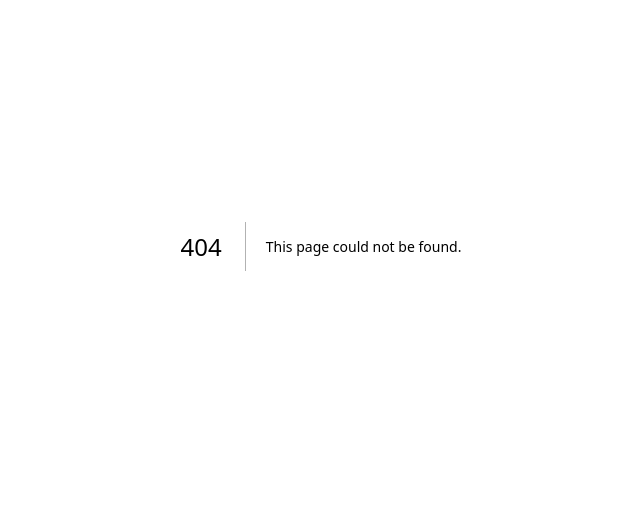
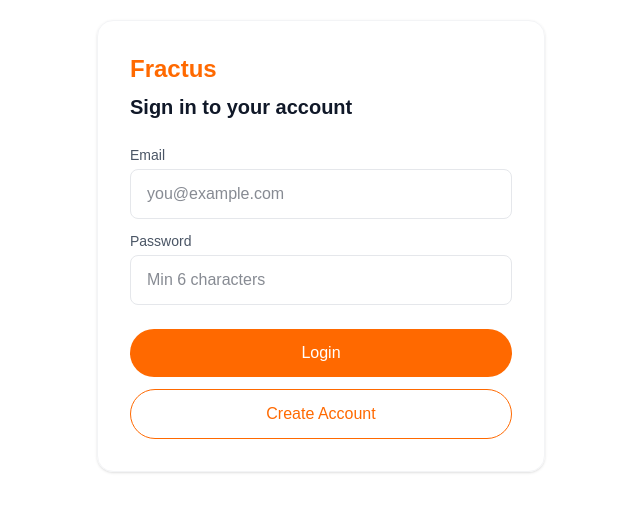
Before and after one commit to developer-fractional/fractus, a Next.js app: page /login in a window 1280 px wide. Before the commit this address had no page. Shown: the part 154-666 px from the top of the page, without its empty margins (319-959 px from the left). Built offline with nearby package versions, Linux system fonts and the light colour scheme; no server answers.

Commit message:
Week 3 complete - login and dashboard working

```diff
--- /dev/null
+++ b/app/dashboard/page.tsx
@@ -0,0 +1,59 @@
+'use client'
+import { useEffect, useState } from 'react'
+import { supabase } from '../lib/supabase'
+
+export default function Dashboard() {
+  const [user, setUser] = useState<any>(null)
+
+  useEffect(() => {
+    supabase.auth.getUser().then(({ data }) => {
+      setUser(data.user)
+    })
+  }, [])
+
+  async function handleLogout() {
+    await supabase.auth.signOut()
+    window.location.href = '/login'
+  }
+
+  return (
+    <main className="min-h-screen bg-gray-50">
+      <nav className="flex items-center justify-between px-8 py-5 bg-white border-b border-gray-100">
+        <h1 className="text-2xl font-bold text-orange-500">Fractus</h1>
+        <button
+          onClick={handleLogout}
+          className="px-5 py-2 text-gray-600 hover:text-orange-500"
+        >
+          Logout
+        </button>
+      </nav>
+
+      <div className="max-w-4xl mx-auto px-8 py-12">
+        <h2 className="text-3xl font-bold text-gray-900 mb-2">
+          Welcome to Fractus! 👋
+        </h2>
+        <p className="text-gray-500 mb-8">
+          Logged in as: {user?.email}
+        </p>
+
+        <div className="grid grid-cols-3 gap-6">
+          <div className="bg-white p-6 rounded-2xl border border-gray-100">
+            <div className="text-3xl mb-3">👤</div>
+            <h3 className="font-bold text-gray-900 mb-1">My Profile</h3>
+            <p className="text-sm text-gray-500">Build your AECO profile</p>
+          </div>
+          <div className="bg-white p-6 rounded-2xl border border-gray-100">
+            <div className="text-3xl mb-3">🔍</div>
+            <h3 className="font-bold text-gray-900 mb-1">Find Talent</h3>
+            <p className="text-sm text-gray-500">Browse fractional pros</p>
+          </div>
+          <div className="bg-white p-6 rounded-2xl border border-gray-100">
+            <div className="text-3xl mb-3">📋</div>
+            <h3 className="font-bold text-gray-900 mb-1">My Listings</h3>
+            <p className="text-sm text-gray-500">Post fractional gigs</p>
+          </div>
+        </div>
+      </div>
+    </main>
+  )
+}
--- /dev/null
+++ b/app/lib/supabase.ts
@@ -0,0 +1,6 @@
+import { createClient } from '@supabase/supabase-js'
+
+const supabaseUrl = process.env.NEXT_PUBLIC_SUPABASE_URL!
+const supabaseKey = process.env.NEXT_PUBLIC_SUPABASE_ANON_KEY!
+
+export const supabase = createClient(supabaseUrl, supabaseKey)
--- /dev/null
+++ b/app/login/page.tsx
@@ -0,0 +1,81 @@
+'use client'
+import { useState } from 'react'
+import { supabase } from '../lib/supabase'
+
+export default function Login() {
+  const [email, setEmail] = useState('')
+  const [password, setPassword] = useState('')
+  const [message, setMessage] = useState('')
+
+  async function handleLogin() {
+    if (!email || !password) return setMessage('Please enter email and password')
+    const { error } = await supabase.auth.signInWithPassword({ email, password })
+    if (error) setMessage('Login failed: ' + error.message)
+    else window.location.href = '/dashboard'
+  }
+
+  async function handleSignup() {
+    if (!email || !password) return setMessage('Please enter email and password')
+    if (password.length < 6) return setMessage('Password must be at least 6 characters')
+    const { error } = await supabase.auth.signUp({ email, password })
+    if (error) setMessage('Signup failed: ' + error.message)
+    else setMessage('✅ Account created! You can now log in.')
+  }
+
+  return (
+    <main className="min-h-screen bg-white flex items-center justify-center">
+      <div className="w-full max-w-md p-8 border border-gray-100 rounded-2xl shadow-sm">
+
+        <h1 className="text-2xl font-bold text-orange-500 mb-2">Fractus</h1>
+        <h2 className="text-xl font-bold text-gray-900 mb-6">Sign in to your account</h2>
+
+        <div className="mb-3">
+          <label className="block text-sm text-gray-600 mb-1">Email</label>
+          <input
+            type="email"
+            placeholder="you@example.com"
+            value={email}
+            onChange={e => setEmail(e.target.value)}
+            className="w-full border border-gray-200 rounded-lg px-4 py-3 text-gray-900 outline-none focus:border-orange-500"
+          />
+        </div>
+
+        <div className="mb-6">
+          <label className="block text-sm text-gray-600 mb-1">Password</label>
+          <input
+            type="password"
+            placeholder="Min 6 characters"
+            value={password}
+            onChange={e => setPassword(e.target.value)}
+            className="w-full border border-gray-200 rounded-lg px-4 py-3 text-gray-900 outline-none focus:border-orange-500"
+          />
+        </div>
+
+        <button
+          onClick={handleLogin}
+          className="w-full bg-orange-500 text-white py-3 rounded-full font-medium hover:bg-orange-600 mb-3 cursor-pointer"
+        >
+          Login
+        </button>
+
+        <button
+          onClick={handleSignup}
+          className="w-full border border-orange-500 text-orange-500 py-3 rounded-full font-medium hover:bg-orange-50 cursor-pointer"
+        >
+          Create Account
+        </button>
+
+        {message && (
+          <div className={`mt-4 text-center text-sm p-3 rounded-lg ${
+            message.startsWith('✅')
+              ? 'bg-green-50 text-green-600'
+              : 'bg-red-50 text-red-600'
+          }`}>
+            {message}
+          </div>
+        )}
+
+      </div>
+    </main>
+  )
+}
--- a/package.json
+++ b/package.json
@@ -9,6 +9,8 @@
     "lint": "eslint"
   },
   "dependencies": {
+    "@supabase/ssr": "^0.10.3",
+    "@supabase/supabase-js": "^2.105.4",
     "next": "16.2.6",
     "react": "19.2.4",
     "react-dom": "19.2.4"
```
Also changed, not shown: 1 other file (tests, documents, lock files or other folders).
